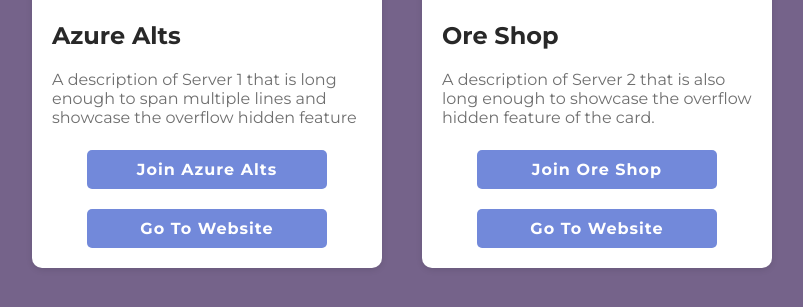
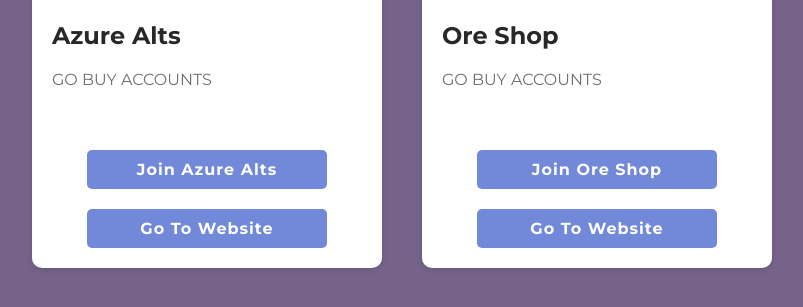
Before and after one commit to dungeongang/dungeongang.github.io, a plain HTML site: page altshop/altshops.html in a window 1280 px wide. Shown: the part 413-720 px from the top of the page, without its empty margins (238-1041 px from the left). Drawn offline with Linux system fonts and the light colour scheme.

Commit message:
Update altshops.html

```diff
--- a/altshop/altshops.html
+++ b/altshop/altshops.html
@@ -90,7 +90,7 @@
       <div class="server-card">
         <img src="https://cdn.discordapp.com/attachments/1093895680067645450/1094567369948528740/EresrZE.png" alt="Server 1">
         <h2>Azure Alts</h2>
-        <p>A description of Server 1 that is long enough to span multiple lines and showcase the overflow hidden feature of the card.</p>
+        <p> GO BUY ACCOUNTS </p>
         <a href="https://discord.gg/s2CfUr26xx">Join Azure Alts</a>
         <a href="https://bit.ly/AzureAlts">Go To Website</a>
       </div>
@@ -98,7 +98,7 @@
       <div class="server-card">
         <img src="https://cdn.discordapp.com/attachments/1069115883378716743/1094568155864637490/5df4069e2a7e8d24ed3ecfbb37e831ee.png" alt="Server 2">
         <h2>Ore Shop</h2>
-        <p>A description of Server 2 that is also long enough to showcase the overflow hidden feature of the card.</p>
+       <p> GO BUY ACCOUNTS </p>
         <a href="https://discord.gg/mzrBvNuWm2">Join Ore Shop</a>
         <a href="https://shoppy.gg/@OreOriginal">Go To Website</a>
       </div>
```
